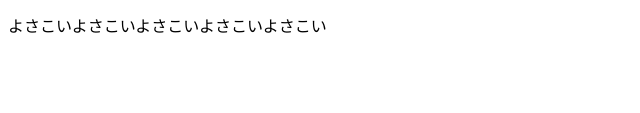
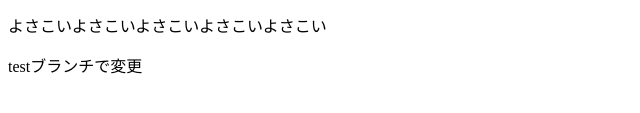
Before and after one commit to JunP0000/clonetest, a plain HTML site: page index.html in a window 1280 px wide. Shown: the part 147-260 px from the top of the page, without its empty margins (0-640 px from the left). Drawn offline with Linux system fonts and the light colour scheme.

Commit message:
testブランチで変更

```diff
--- a/index.html
+++ b/index.html
@@ -11,5 +11,6 @@
   <p>趣味:Yosakoi Soran</p>
   <p>よさこいよさこいよさこい</p>
   <P>よさこいよさこいよさこいよさこいよさこい</P>
+  <p>testブランチで変更</p>
 </body>
 </html>
```
